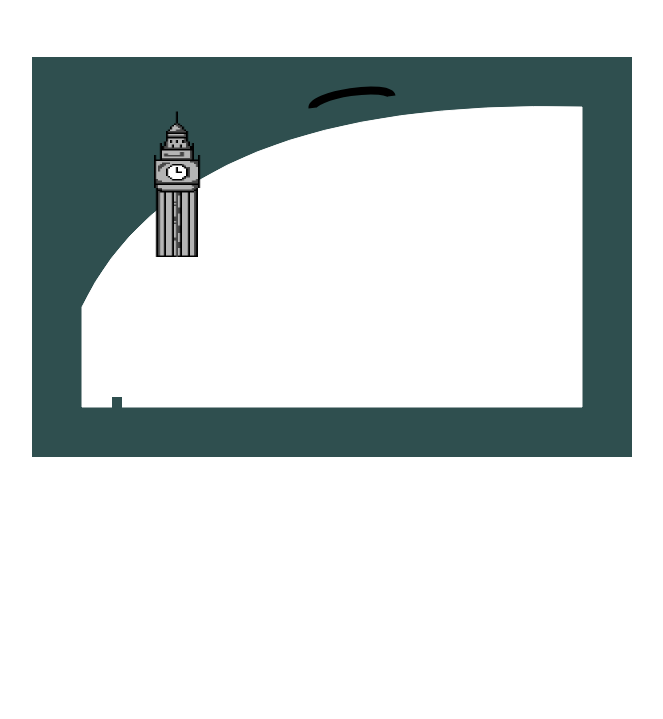
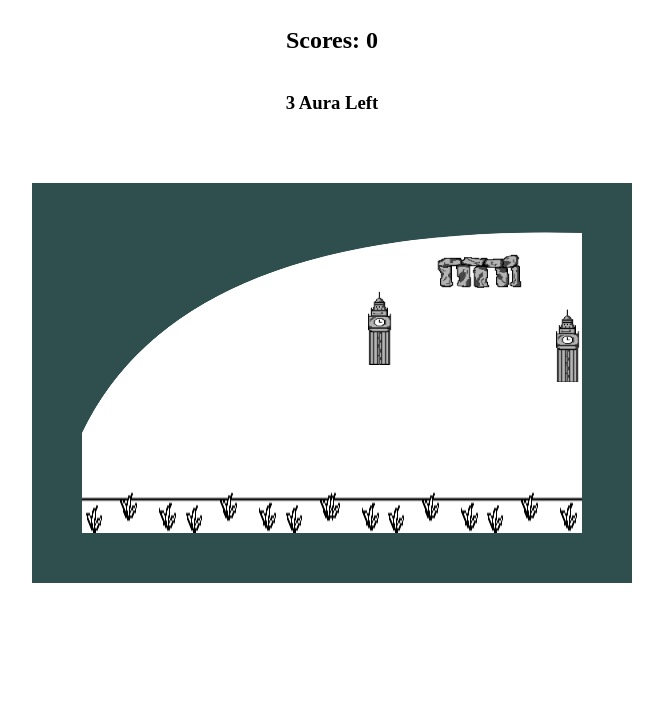
Before and after one commit to thaqifazfar15/simple-browser-game, a plain HTML site: page index.html in a window 1280 px wide. Shown: the part 81-800 px from the top of the page, without its empty margins (308-971 px from the left). Drawn offline with Linux system fonts and the light colour scheme.

Commit message:
finish game (kinda)

```diff
--- a/index.html
+++ b/index.html
@@ -8,10 +8,12 @@
     <link rel="stylesheet" href="style.css">
 </head>
 <body>
-    <h1>Hello World</h1>
+    <h1>Shot On Wheels</h1>
+    <h2>Scores: <span id="scoreDisplay">0</span></h2>
+    <h3><span id="missDisplay">3</span> Aura Left</h3>
     <canvas id="myCanvas" width="600" height="400">
-
     </canvas>
 </body>
+<script src="https://cdn.jsdelivr.net/gh/krasimir/gifler/gifler.min.js"></script>
 <script src="script.js"></script>
 </html>
--- a/script.js
+++ b/script.js
@@ -1,57 +1,204 @@
 const canvas = document.getElementById('myCanvas');
 const ctx = canvas.getContext('2d');
 
+const canvasWidth = canvas.width;
+const canvasHeight = canvas.height;
 
-// draw black canvas
-ctx.fillStyle = 'darkSlateGray'; // Set fill color
-ctx.fillRect(0, 0, 600, 400); // Draw a filled rectangle (x, y, width, height)
+// Image sources
+const imageSources = [
+  'img/landmark-1.png',
+  'img/landmark-2.png',
+  'img/landmark-3.png'
+];
 
+let activeImages = [];
+let velocity = 1;
+let totalScore = 0;
+let missCounter = 0;
+let gameOver = false;
 
-// begin drawing windows seat
-ctx.beginPath();
-ctx.strokeStyle = "white"
-ctx.moveTo(50, 350); // (x , y)
-ctx.fillStyle = "white"
-ctx.lineTo(550, 350);
-ctx.lineTo(550, 50);
-ctx.lineTo(550, 50);
-ctx.quadraticCurveTo(150, 40, 50, 250);
-ctx.lineTo(50, 350);
-ctx.fill()
-ctx.stroke();
-ctx.closePath()
+// Image class
+class MovingImage {
+  constructor(src, x, y, width, height, speed) {
+    this.img = new Image();
+    this.img.src = src;
+    this.x = x;
+    this.y = y;
+    this.width = width;
+    this.height = height;
+    this.speed = speed;
+    this.clicked = false;
+  }
 
-ctx.fillStyle = "darkSlateGray";
-ctx.fillRect(80, 355, 10, -15);
+  update() {
+    this.x -= this.speed;
+  }
 
-ctx.beginPath();
-ctx.strokeStyle = 'black';
-ctx.lineWidth = 8;
+  draw() {
+    ctx.drawImage(this.img, this.x, this.y, this.width, this.height);
+  }
 
-// Draw an elliptical arc
-ctx.ellipse(
-  320, 45,
-  40, 10,
-  -0.15,
-  Math.PI,
-  0
-);
-ctx.stroke();
-ctx.closePath();
+  isOffScreen() {
+    return this.x + this.width < 0;
+  }
 
-const clockTower = new Image();
-clockTower.src = 'img/pixil-frame-0-6.png'; // Replace with your image URL
+  wasClicked(clickX, clickY) {
+    return (
+      !this.clicked &&
+      clickX >= this.x &&
+      clickX <= this.x + this.width &&
+      clickY >= this.y &&
+      clickY <= this.y + this.height
+    );
+  }
+}
 
-// Draw image after it loads
-clockTower.onload = function() {
-    ctx.drawImage(clockTower, 50, 50, 200, 150); // x, y, width, height
-};
+// Draw window seat
+function drawWindowSeat() {
+  ctx.fillStyle = "darkSlateGray";
+  ctx.fillRect(80, 355, 10, -15);
 
-// gifler('img/pixil-gif-drawing-3.gif').get(function(anim) {
-//    anim.animate(ctx, {
-//       x: 400,       // X position inside canvas
-//       y: 250,       // Y position inside canvas
-//       width: 100,   // Width of GIF
-//       height: 100   // Height of GIF
-//     });
-//   });
+  ctx.beginPath();
+  ctx.strokeStyle = "white";
+  ctx.fillStyle = "white";
+  ctx.moveTo(50, 350);
+  ctx.lineTo(550, 350);
+  ctx.lineTo(550, 50);
+  ctx.quadraticCurveTo(150, 40, 50, 250);
+  ctx.lineTo(50, 350);
+  ctx.fill();
+  ctx.stroke();
+  ctx.closePath();
+
+  ctx.beginPath();
+  ctx.strokeStyle = 'black';
+  ctx.lineWidth = 8;
+  ctx.ellipse(320, 45, 40, 10, -0.15, Math.PI, 0);
+  ctx.stroke();
+  ctx.closePath();
+}
+
+// Grass setup
+const grassImg = new Image();
+grassImg.src = 'img/grass.png';
+
+let grassX1 = 0;
+let grassX2 = canvasWidth;
+const grassY = canvasHeight - 100;
+let grassSpeed = velocity;
+
+function drawMovingGrass(velocity) {
+  ctx.drawImage(grassImg, grassX1, grassY, canvasWidth, 50);
+  ctx.drawImage(grassImg, grassX2, grassY, canvasWidth, 50);
+
+  grassX1 -= velocity;
+  grassX2 -= velocity;
+
+  if (grassX1 + canvasWidth <= 0) {
+    grassX1 = grassX2 + canvasWidth;
+  }
+  if (grassX2 + canvasWidth <= 0) {
+    grassX2 = grassX1 + canvasWidth;
+  }
+}
+
+// Animation loop
+function animate() {
+  ctx.clearRect(0, 0, canvasWidth, canvasHeight);
+
+  ctx.fillStyle = 'darkSlateGray';
+  ctx.fillRect(0, 0, canvasWidth, canvasHeight);
+
+  ctx.save();
+  ctx.beginPath();
+  ctx.moveTo(50, 350);
+  ctx.lineTo(550, 350);
+  ctx.lineTo(550, 50);
+  ctx.quadraticCurveTo(150, 40, 50, 250);
+  ctx.lineTo(50, 350);
+  ctx.closePath();
+  ctx.clip();
+
+  // Remove off-screen images and count misses
+  activeImages = activeImages.filter(img => {
+    if (img.isOffScreen() && !img.clicked) {
+      missCounter++;
+      console.log("Missed! Total misses:", missCounter);
+      document.getElementById('missDisplay').innerText = 3 - missCounter;
+      if (missCounter >= 3) {
+        gameOver = true;
+        alert("Game Over! You missed 3 images.");
+      }
+      return false;
+    }
+    return !img.isOffScreen();
+  });
+
+  drawWindowSeat();
+  drawMovingGrass(velocity);
+
+  activeImages.forEach((imgObj) => {
+    imgObj.update();
+    imgObj.draw();
+  });
+
+  ctx.restore();
+
+  if (!gameOver) {
+    requestAnimationFrame(animate);
+  }
+}
+
+// Spawn one image if under limit
+function spawnImage(speed) {
+  if (gameOver || activeImages.length >= 3) return;
+
+  const src = imageSources[Math.floor(Math.random() * imageSources.length)];
+  const y = Math.random() * (canvasHeight - 200); // lowered max height
+  const newImg = new MovingImage(src, canvasWidth, y, 100, 75, speed);
+  activeImages.push(newImg);
+}
+
+// Staggered spawner
+function startSpawning() {
+  function scheduleNextSpawn() {
+    if (gameOver) return;
+
+    spawnImage(velocity);
+
+    // More random spawn timing
+    const baseDelay = 1000 + Math.random() * 500;
+    const delay = baseDelay / velocity + Math.random() * 700;
+
+    setTimeout(scheduleNextSpawn, delay);
+  }
+
+  scheduleNextSpawn();
+}
+
+// Handle clicks
+canvas.addEventListener('click', function(event) {
+  if (gameOver) return;
+
+    const sound = new Audio("click-sound.mp3");
+    sound.play();
+  const rect = canvas.getBoundingClientRect();
+  const clickX = event.clientX - rect.left;
+  const clickY = event.clientY - rect.top;
+
+  activeImages.forEach((imgObj) => {
+    if (imgObj.wasClicked(clickX, clickY)) {
+      imgObj.clicked = true;
+      totalScore += 100;
+
+      if (totalScore % 1000 === 0) {
+        velocity += 1;
+      }
+    }
+  });
+    document.getElementById('scoreDisplay').innerText = totalScore;
+});
+
+// Start game
+animate();
+startSpawning();
```
Also changed, not shown: img/bad_house.jpg (renamed from img/photo_2025-10-25_22-20-33.jpg), img/grass.png (added), img/landmark-1.png (renamed from img/pixil-frame-0 (4).png), img/landmark-2.png (renamed from img/pixil-frame-0 (5).png), img/landmark-3.png (renamed from img/pixil-frame-0-6.png), img/normal_house.jpg (renamed from img/photo_2025-10-25_22-20-25.jpg), img/normal_tree.jpg (renamed from img/photo_2025-10-25_22-20-29.jpg), style.css (line endings or trailing spaces), 1 other file.
